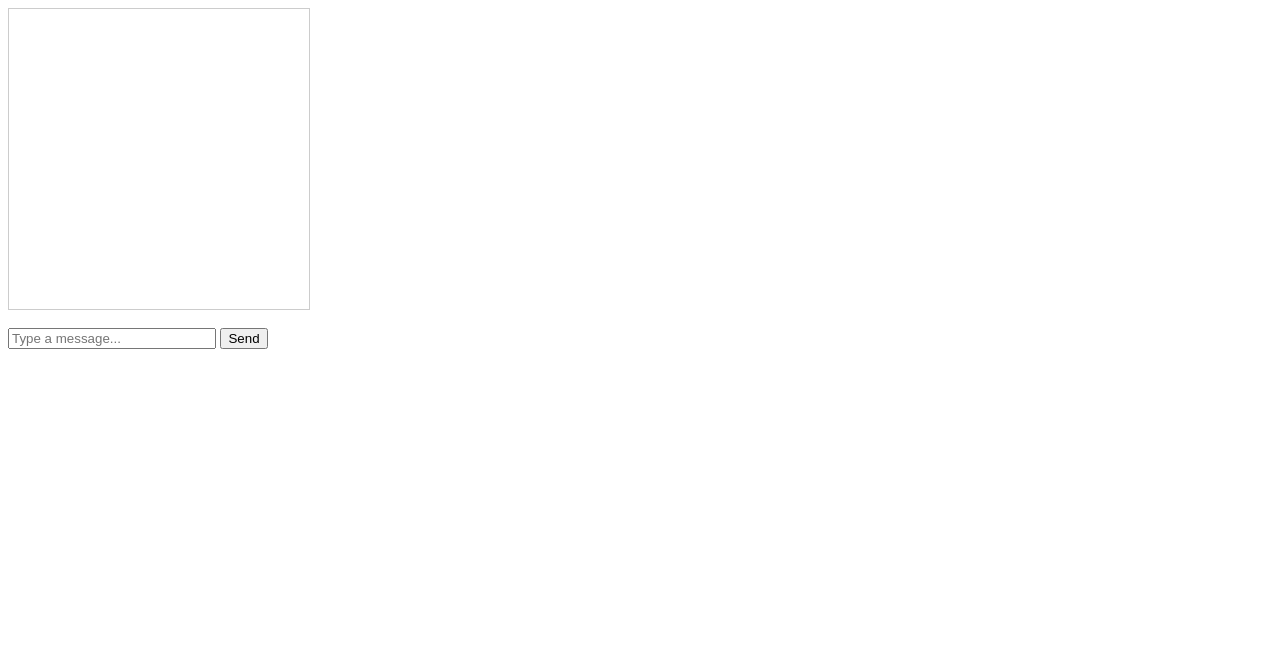
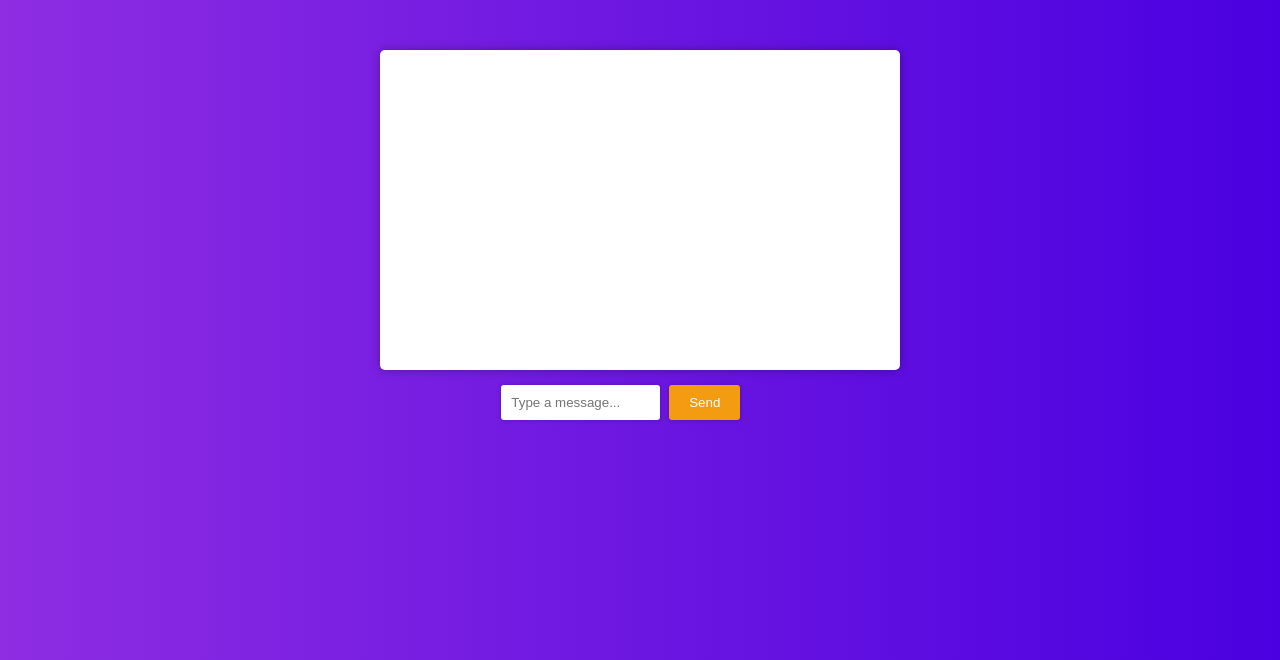
Before and after one commit to khodekhadem/nard-game, a Flask app: page / in a window 1280 px wide. Shown: the top 660 px of the page. Run offline with Flask 3, Linux system fonts and the light colour scheme.

Commit message:
chat works pretty

```diff
--- a/chat/templates/index.html
+++ b/chat/templates/index.html
@@ -1,18 +1,66 @@
 <!DOCTYPE html>
 <html>
 <head>
-  <title>Chat Room</title>
+  <title>Pretty Chat Room</title>
   <style>
-    body { font-family: Arial; }
-    #chat { width: 300px; height: 300px; border: 1px solid #ccc; overflow-y: scroll; }
-    #message { width: 200px; }
+    body {
+      margin: 0;
+      padding: 0;
+      background: linear-gradient(to right, #8e2de2, #4a00e0);
+      font-family: 'Segoe UI', Tahoma, Geneva, Verdana, sans-serif;
+      color: #fff;
+      display: flex;
+      flex-direction: column;
+      align-items: center;
+    }
+    #chat {
+      width: 50%;
+      max-width: 500px;
+      height: 300px;
+      border-radius: 5px;
+      padding: 10px;
+      background: #fff;
+      color: #333;
+      overflow-y: scroll;
+      margin-top: 50px;
+      box-shadow: 0 0 10px rgba(0, 0, 0, 0.3);
+    }
+    #message {
+      width: 50%;
+      max-width: 400px;
+      padding: 10px;
+      border-radius: 3px;
+      border: none;
+      margin-top: 15px;
+      box-shadow: 0 0 5px rgba(0, 0, 0, 0.2);
+    }
+    #sendBtn {
+      padding: 10px 20px;
+      border: none;
+      border-radius: 3px;
+      background: #f39c12;
+      color: #fff;
+      cursor: pointer;
+      margin-left: 5px;
+      box-shadow: 0 0 5px rgba(0, 0, 0, 0.2);
+    }
+    #sendBtn:hover {
+      background: #d35400;
+    }
+    .chat-bubble {
+      margin-bottom: 8px;
+      padding: 6px 10px;
+      background: #eee;
+      border-radius: 5px;
+    }
   </style>
 </head>
 <body>
   <div id="chat"></div>
-  <br/>
-  <input id="message" type="text" placeholder="Type a message..."/>
-  <button onclick="sendMessage()">Send</button>
+  <div>
+    <input id="message" type="text" placeholder="Type a message..." />
+    <button id="sendBtn" onclick="sendMessage()">Send</button>
+  </div>
   <script>
     document.addEventListener('DOMContentLoaded', () => {
       const messageBox = document.getElementById('message');
@@ -30,6 +78,7 @@
       chat.innerHTML = '';
       data.messages.forEach(m => {
         let div = document.createElement('div');
+        div.classList.add('chat-bubble');
         div.textContent = m;
         chat.appendChild(div);
       });
@@ -50,7 +99,6 @@
       getMessages();
     }
 
-    // Refresh chat every 2 seconds
     setInterval(getMessages, 2000);
   </script>
 </body>
```
